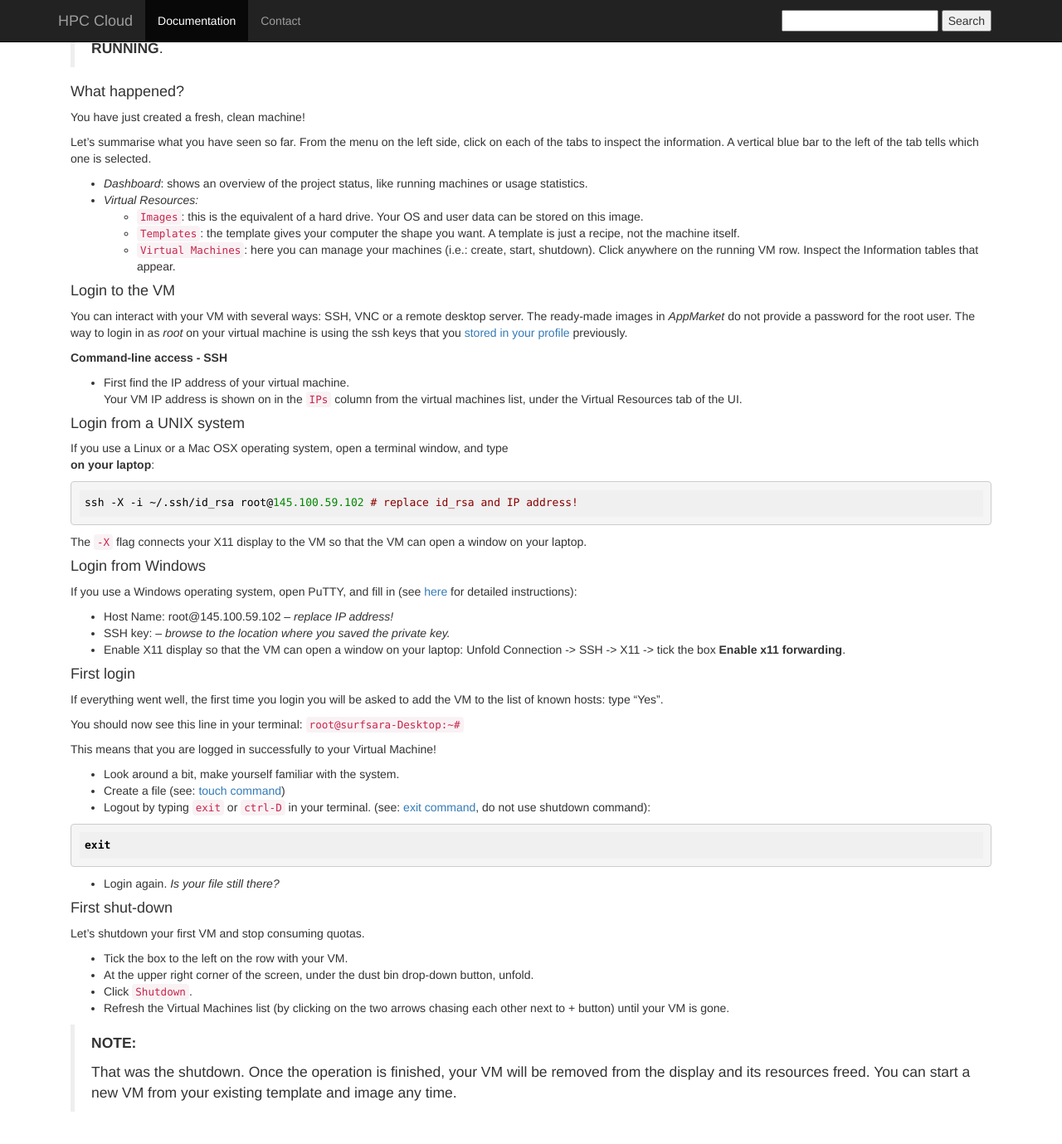
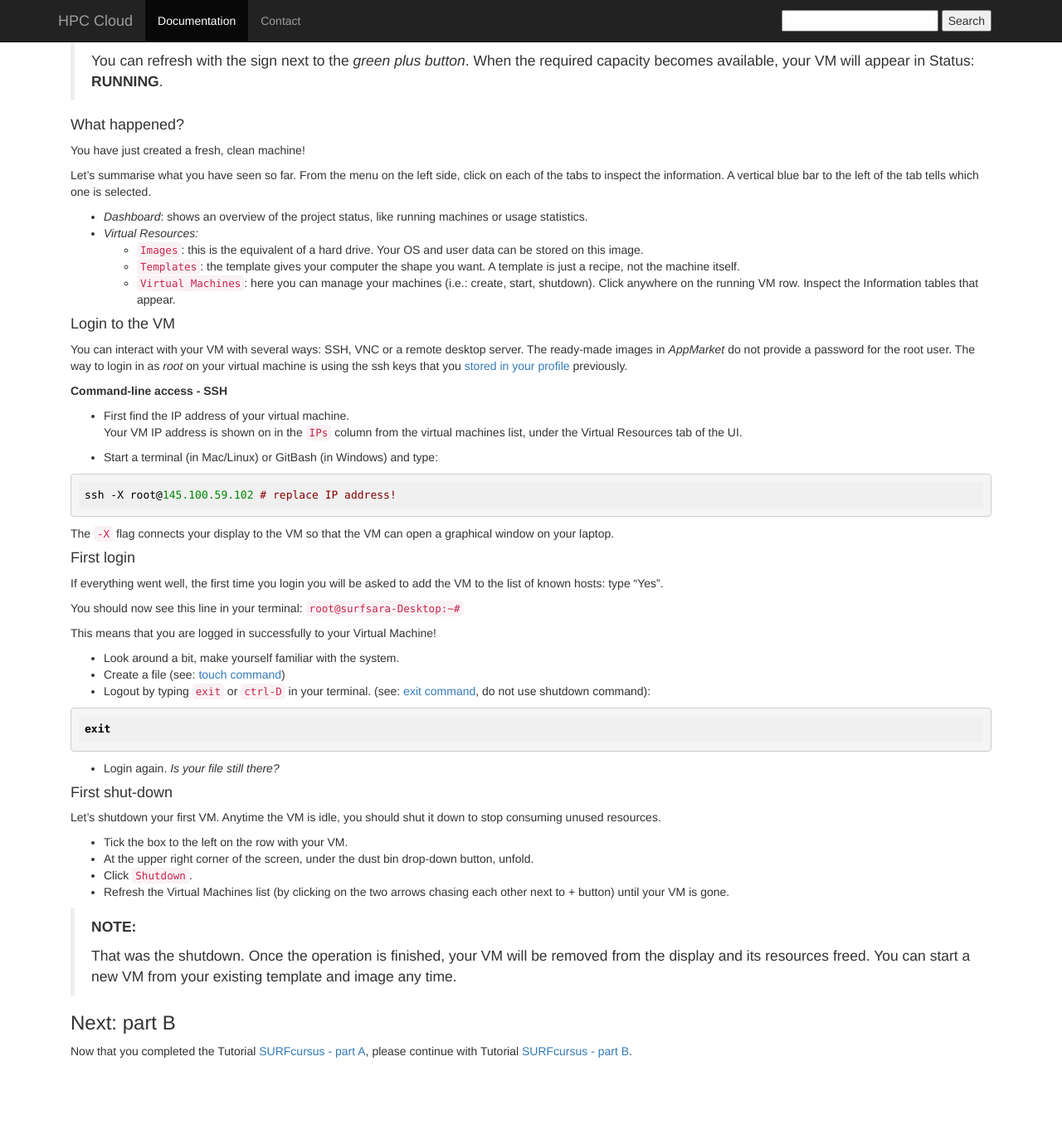
Before and after one commit to sara-nl/clouddocs, a Jekyll site: the page built from surfcursus-part-A-2015-Oct-15.markdown, in a window 1280 px wide and 1400 px high, scrolled down 2695 px. Shown: the top 1379 px of the window at 83% size. Built offline with Jekyll 4.4.1, drawn with Linux system fonts in a browser that asks for light colours; after the commit the page ends 4022 px from its top, so only the background shows below that; some of the changed text lies outside the part shown.

Commit message:
Update surfcursus-part-A-2015-Oct-15.markdown

````diff
--- a/surfcursus-part-A-2015-Oct-15.markdown
+++ b/surfcursus-part-A-2015-Oct-15.markdown
@@ -70,11 +70,13 @@
 ssh-keygen -t rsa -b 4096
 ```
 
-This will generate two files: a public and a private key. The private key will stay safe in your laptop, the public key will be copied to the [UI](https://ui.hpccloud.surfsara.nl/).
+This will generate two files: a public key (`id_rsa.pub`) and a private key (`id_rsa`). Do you see the files in your ~/.ssh/ directory?
 
 If you have problems in any of the steps above, have a look in the detailed guide to [Generate an SSH key](SSHkey).
 
-* Copy the contents of your **public** ssh key on your laptop (file ends in `.pub`).
+The private key will stay safe in your laptop, the public key will be copied to the [UI](https://ui.hpccloud.surfsara.nl/):
+
+* Open your **public** ssh key (the file ends in `.pub`) and copy the content.
 * Go to your user profile by selecting the *buddy* icon on the top-right of the screen and select Settings. A dialogue pops up. In the dialogue, go to the Info page.
 * Locate the section `Public SSH Key`, and click on the blue edit icon. Paste the **public** key contents.
 * Close the window. Your public key is automatically stored in your profile.
@@ -87,10 +89,13 @@
 ### <a name="2.-My-first-VM"></a> 2. My first VM
 
 To make starting a virtual machine easier, we provide the `AppMarket`, which has appliances on available for you to pick and use. We will use the *AppMarket* to build a VM with the following steps:
+
 >
 * Import a pre-made disk or `Image` with a Linux Operating system.
 * Edit the VM description or `Template` to give your VM the shape you want.
 * Instantiate the *Template* to run your first `Virtual Machine`.
+
+Let's start.
 
 #### Import pre-made image from the AppMarket
 
@@ -119,7 +124,6 @@
 * Browse through the different options (i.e. General, Storage, Network). Leave the default values, **except** for the following:
   * Select the `Network` tab which shows the network interfaces (or nics) for your VM. Click once on **Name: internet** row. You will see the feedback below:
 ![youselectednetwork](images/youselectednetwork.png)
-  * Select the `OS Booting` tab and then *Features*. Set: **ACPI to "Yes"** and **Localtime to "No"**.
 * Click *Update* on top to save your changes.
 
 #### Start the VM
@@ -165,22 +169,13 @@
 * First find the IP address of your virtual machine.
 Your VM IP address is shown on in the `IPs` column from the virtual machines list, under the Virtual Resources tab of the UI.
 
-#### Login from a UNIX system
+* Start a terminal (in Mac/Linux) or GitBash (in Windows) and type:
 
-If you use a Linux or a Mac OSX operating system, open a terminal window, and type
-**on your laptop**:
 ```sh
-ssh -X -i ~/.ssh/id_rsa root@145.100.59.102 # replace id_rsa and IP address!
+ssh -X root@145.100.59.102 # replace IP address!
 ```
 
-The `-X` flag connects your X11 display to the VM so that the VM can open a window on your laptop.
-
-#### Login from Windows
-
-If you use a Windows operating system, open PuTTY, and fill in (see [here](access-your-VM#from-a-windows-client) for detailed instructions):
-* Host Name: root@145.100.59.102 *-- replace IP address!*
-* SSH key: *-- browse to the location where you saved the private key.*
-* Enable X11 display so that the VM can open a window on your laptop: Unfold Connection -> SSH -> X11 -> tick the box **Enable x11 forwarding**.
+The `-X` flag connects your display to the VM so that the VM can open a graphical window on your laptop.
 
 #### First login
 
@@ -202,7 +197,7 @@
 
 #### First shut-down
 
-Let's shutdown your first VM and stop consuming quotas.
+Let's shutdown your first VM. Anytime the VM is idle, you should shut it down to stop consuming unused resources.
 
 * Tick the box to the left on the row with your VM.
 * At the upper right corner of the screen, under the dust bin drop-down button, unfold.
@@ -212,3 +207,6 @@
 > **NOTE:**
 >
 >That was the shutdown. Once the operation is finished, your VM will be removed from the display and its resources freed. You can start a new VM from your existing template and image any time.
+
+### Next: part B
+Now that you completed the Tutorial [SURFcursus - part A](surfcursus-part-A-2015-Oct-15), please continue with Tutorial [SURFcursus - part B](surfcursus-part-B-2015-Oct-15).
````
Also changed, not shown: other parts of surfcursus-part-A-2015-Oct-15.markdown (+1 -1 lines).
